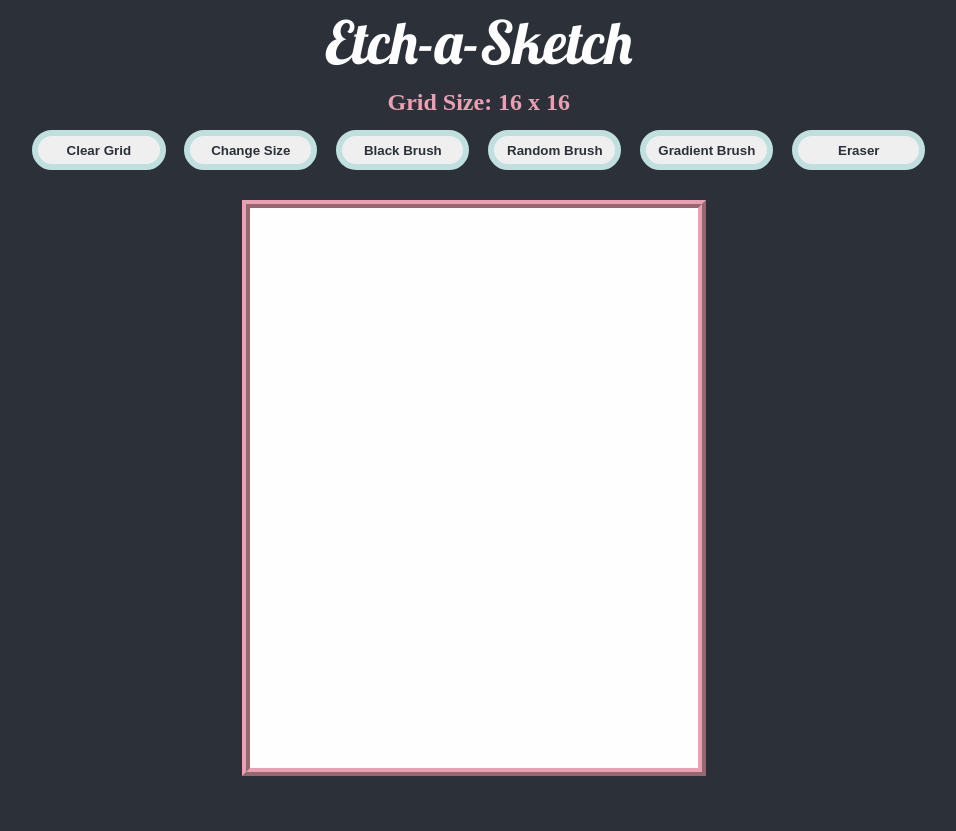
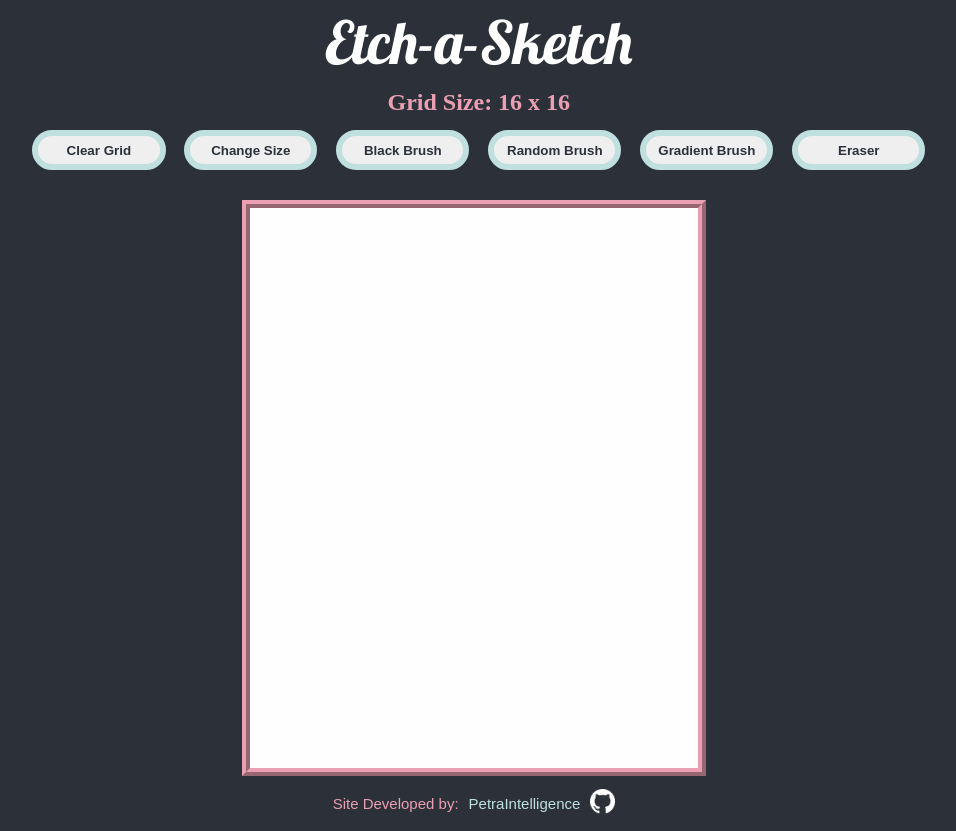
Before and after one commit to petraintelligence/etch-a-sketch, a plain HTML site: page index.html in a window 1280 px wide. Shown: the whole page, without its empty margins (166-1122 px from the left). Before the commit the page ends 800 px from the top, so only its background shows below. Drawn offline with Linux system fonts and the light colour scheme.

Commit message:
added footer

```diff
--- a/css/styles.css
+++ b/css/styles.css
@@ -96,3 +96,35 @@ button:hover {
     opacity: 1.0;
     background-color: #fefefe;
 }
+
+#footer {
+    grid-area: footer;
+    align-self: center;
+    justify-self: center;
+}
+
+#footer-list {
+    display: flex;
+    flex-direction: row;
+    justify-content: center;
+    align-items: center;
+    list-style-type: none;
+    padding: 0%;
+    margin: 1vh;
+}
+
+.footer-text {
+    padding: 5px;
+    font-family: 'Strait', sans-serif;
+    font-size: 15px;
+}
+
+#developer {
+    color: var(--border-color);
+}
+
+#github-image {
+    height: 25px;
+    width: 25px;
+    padding: 5px;
+}
--- a/index.html
+++ b/index.html
@@ -37,6 +37,15 @@
     <div id="game-div"></div>
   </div>
 
+  <footer>
+    <ul id="footer-list">
+      <li class="footer-text">Site Developed by:</li>
+      <li class="footer-text" id="developer">PetraIntelligence </li>
+      <li></li>
+      <li><a target="_blank" href="https://github.com/PetraIntelligence/etch-a-sketch"><img id="github-image" src="images/GitHub-Mark-Light-64px.png"></a></li>
+    </ul>
+  </footer>
+
   <script src="js/scripts.js"></script>
 </body>
 </html>
--- a/js/scripts.js
+++ b/js/scripts.js
@@ -87,6 +87,7 @@ function eraser() {
     colorPicker = 3;
     return "#fefefe";
 }
+
 // Main Function
 displayBoardSize();
 makeBoard();
```
Also changed, not shown: images/GitHub-Mark-Light-64px.png (added).
